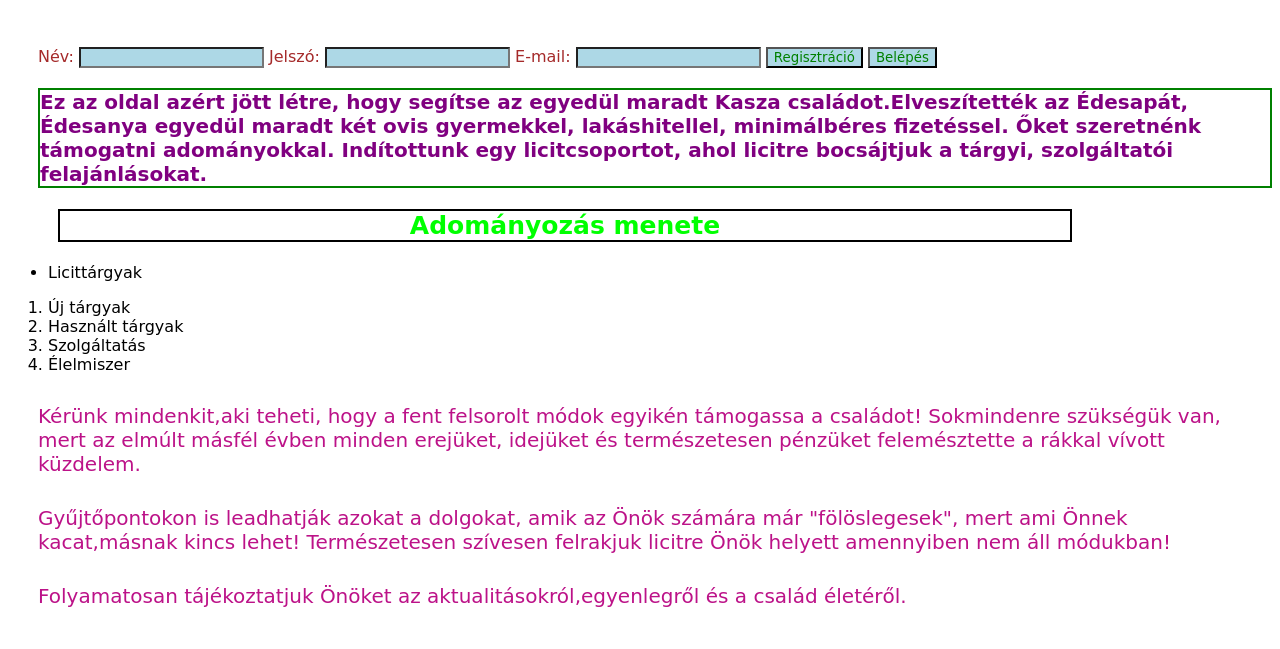
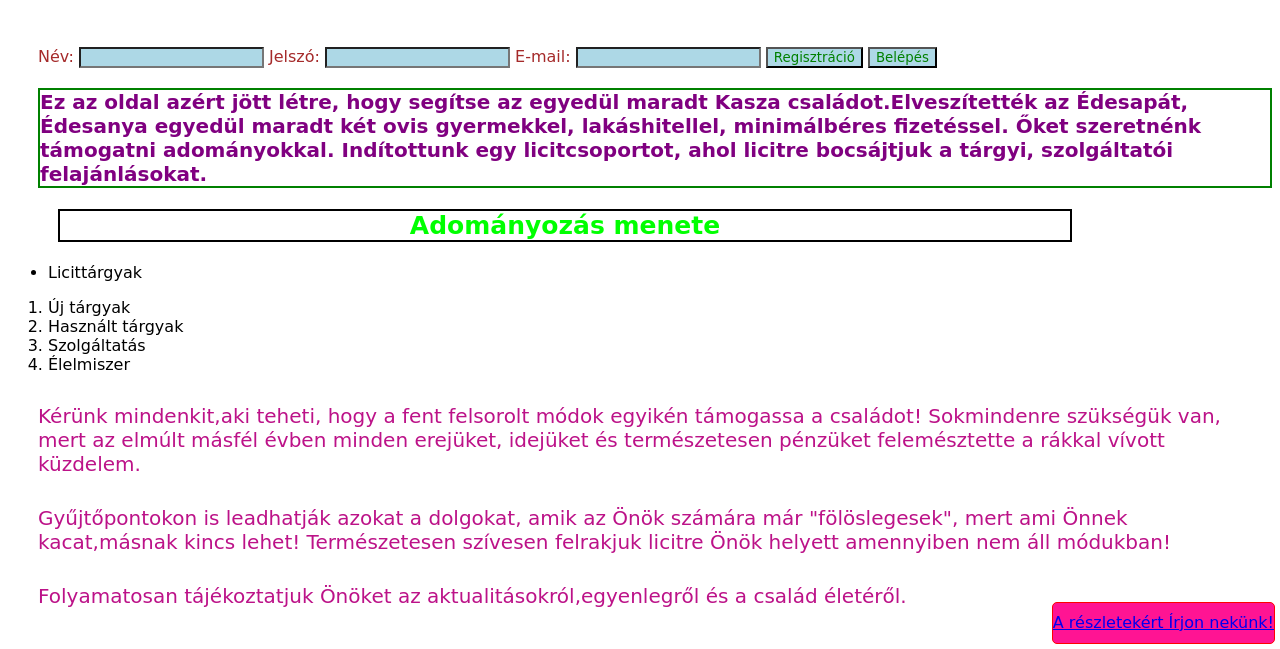
Before and after one commit to hajagosturimoni/hajagosturimoni.github.io, a plain HTML site: page index.html in a window 1280 px wide. Shown: the part 151-800 px from the top of the page. Drawn offline with Linux system fonts and the light colour scheme.

Commit message:
email kuldes hozzaadasa

```diff
--- a/index.html
+++ b/index.html
@@ -55,6 +55,9 @@ Gondoskodni szép dolog
     Folyamatosan tájékoztatjuk Önöket az aktualitásokról,egyenlegről és a család életéről.
   </p>
 <!-- partial -->
-
+<div id="emailKuldes">
+<!--Valós e-mail cím beírásakor levelet lehet küldeni az oldal fentartójának, az alapértelmezett levelezőprograammal-->
+  <a href="mailto:admin@weboldal.hu">A részletekért Írjon nekünk!</a>
+</div>
 </body>
 </html>
--- a/style.css
+++ b/style.css
@@ -50,3 +50,14 @@ div{
 #emailInputMezo {
   background: lightblue;
 }
+#emailKuldes{
+  position: fixed;
+  bottom: 5px;
+  right: 5px;
+  text-align: center;
+  padding-top: 10px;
+  border: 1px solid red;
+  border-radius: 5px;
+  height: 30px;
+  background-color: deeppink;
+}
```
